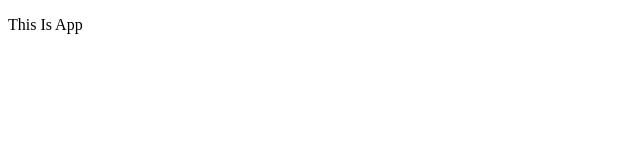
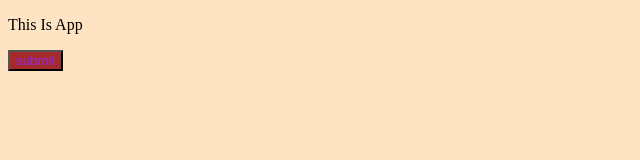
Before and after one commit to LuongMike/git-tutorial, a plain HTML site: page index.html in a window 1280 px wide. Shown: the whole page, without its empty margins (0-640 px from the left). Drawn offline with Linux system fonts and the light colour scheme.

Commit message:
fix background page

```diff
--- a/index.css
+++ b/index.css
@@ -1,4 +1,9 @@
 button{
-    background-color: aliceblue;
-    color: aqua;
+    background-color: brown;
+    color: blueviolet;
 }
+
+body{
+    color: black;
+    background-color: bisque;
+}
--- a/index.html
+++ b/index.html
@@ -9,5 +9,6 @@
 </head>
 <body>
     <p>This Is App</p>
+    <button>submit</button>
 </body>
 </html>
```
